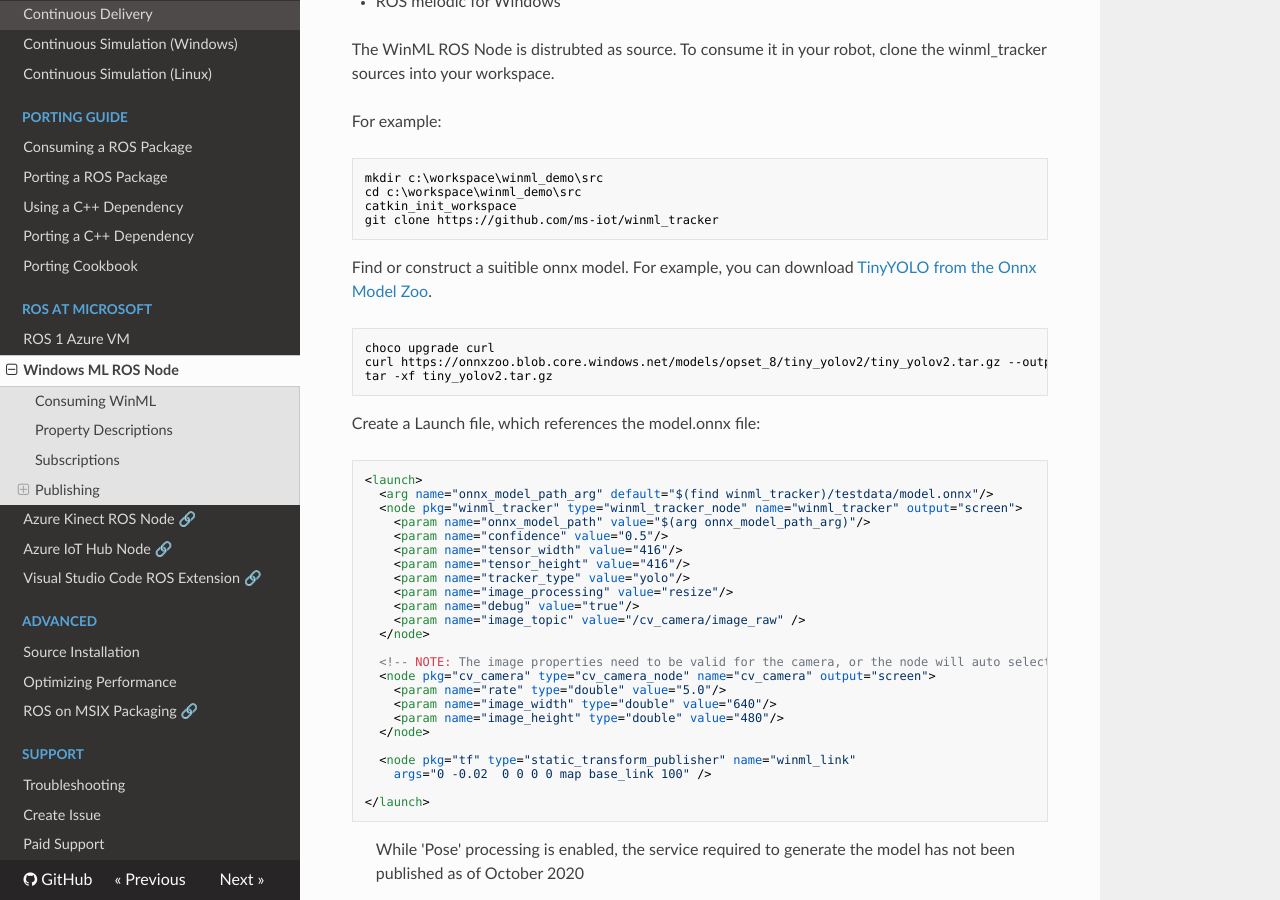
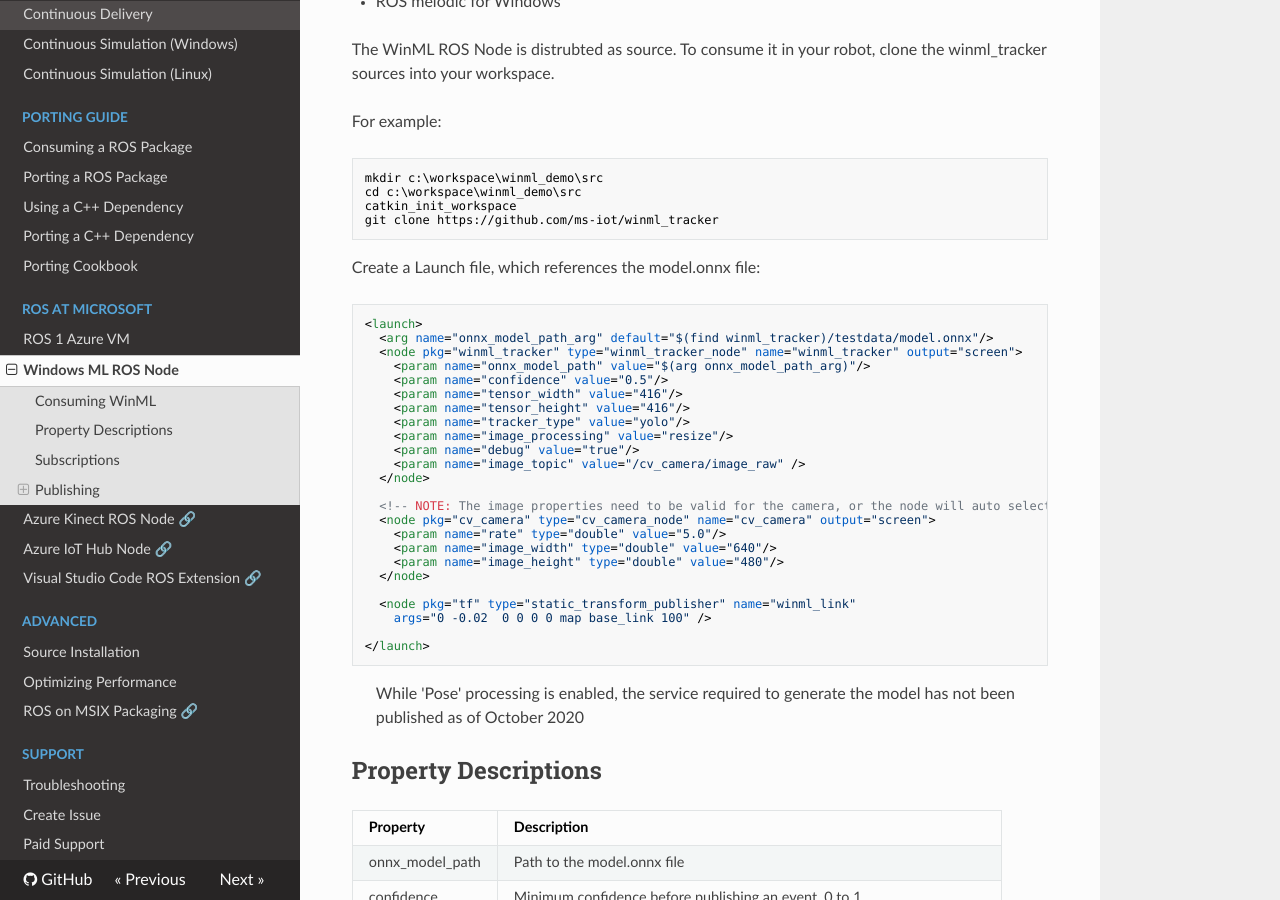
Before and after one commit to ms-iot/ROSOnWindows, an MkDocs documentation site: the page built from docs/ROSAtMS/WinML.md, in a window 1280 px wide and 900 px high, scrolled down 730 px. Built offline with MkDocs 1.6.1, drawn with Linux system fonts in a browser that asks for light colours; nearby versions of some CDN libraries.

Commit message:
[winml_tracker] remove the extra step. (#252)

````diff
--- a/docs/ROSAtMS/WinML.md
+++ b/docs/ROSAtMS/WinML.md
@@ -20,14 +20,6 @@
 cd c:\workspace\winml_demo\src
 catkin_init_workspace
 git clone https://github.com/ms-iot/winml_tracker
-```
-
-Find or construct a suitible onnx model. For example, you can download [TinyYOLO from the Onnx Model Zoo](https://github.com/onnx/models/tree/master/vision/object_detection_segmentation/tiny_yolov2).
-
-```no-highlight
-choco upgrade curl
-curl https://onnxzoo.blob.core.windows.net/models/opset_8/tiny_yolov2/tiny_yolov2.tar.gz --output tiny_yolov2.tar.gz
-tar -xf tiny_yolov2.tar.gz
 ```
 
 Create a Launch file, which references the model.onnx file:
````
